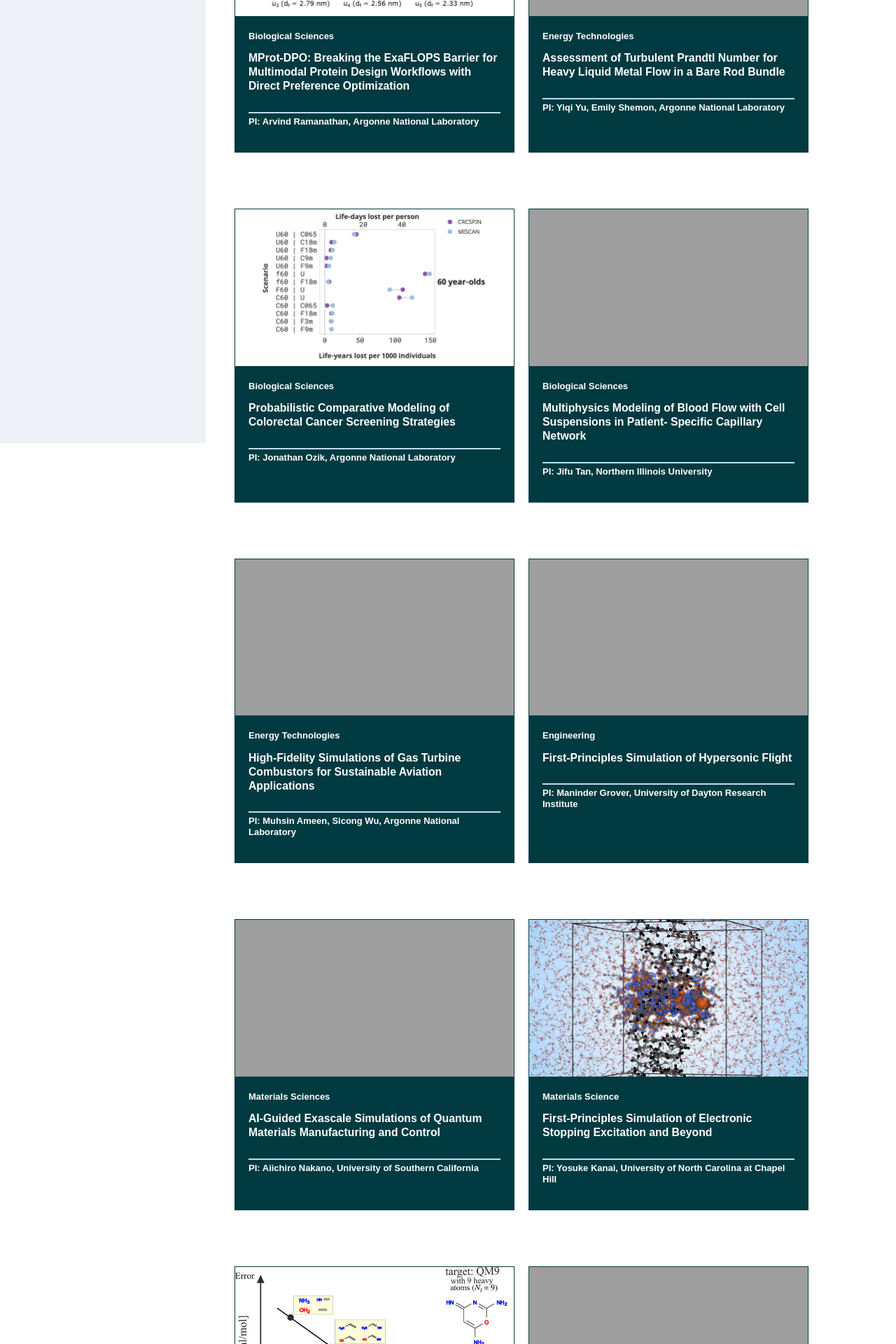
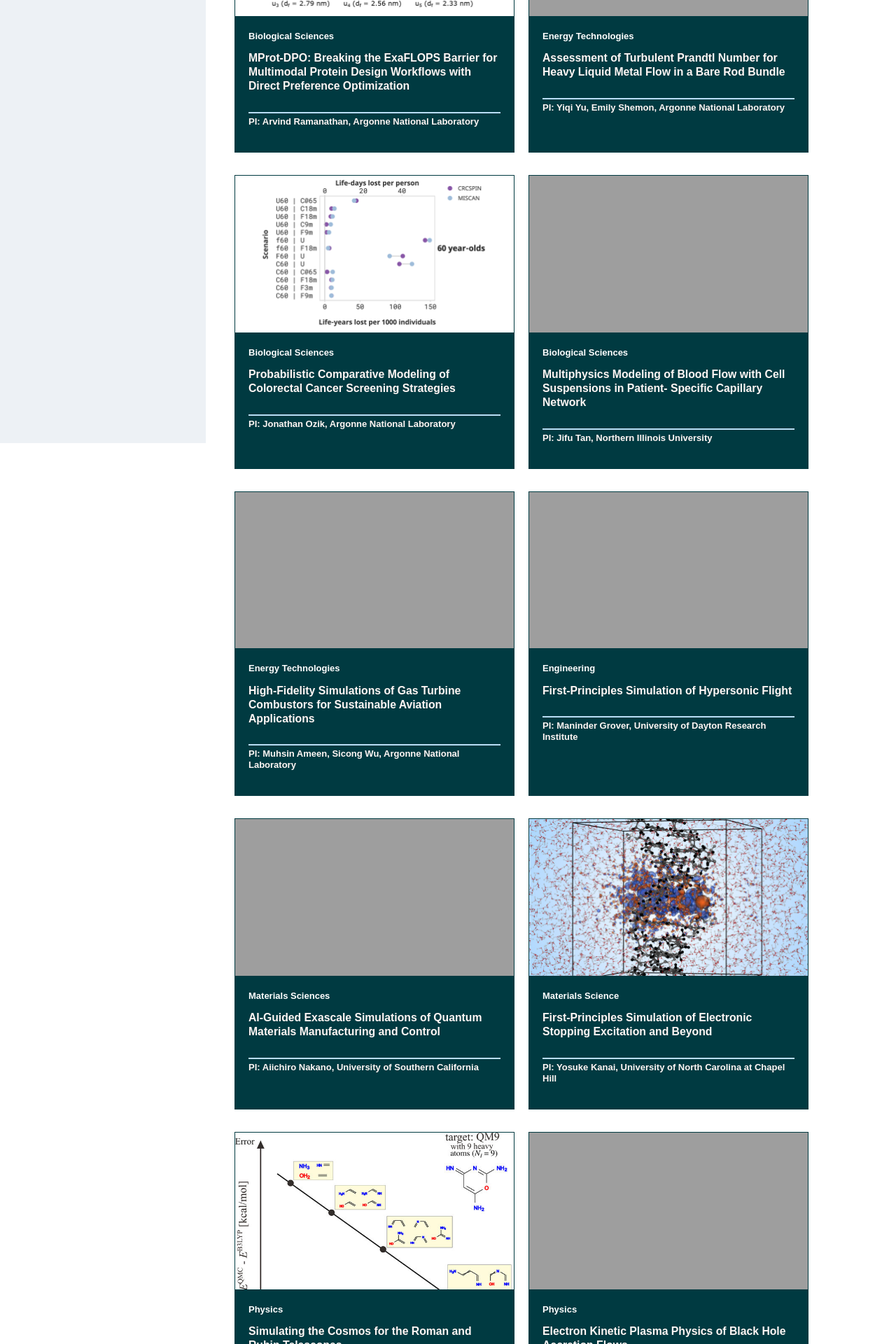
Before and after one commit to argonne-lcf/AR2024, a Jekyll site: the page built from 05_science/highlights.md, in a window 1280 px wide. Shown: the part 711-2631 px from the top of the page at 70% size. Built offline with Jekyll 4.4.1, drawn with Linux system fonts in a browser that asks for light colours; some web fonts are replaced.

Commit message:
color and spacing tweaks

```diff
--- a/_sass/template/components/_component--teasers.scss
+++ b/_sass/template/components/_component--teasers.scss
@@ -59,14 +59,14 @@
 
 	small.meta {
 		border-top: 2px solid color(blue, XX);
-		color: color(neutral, X);
+		color: color(warm, X);
 	}
 
 	.teaser {
 		background: color(green, XXXXX);
 		color: color(neutral, X);
 		transition: all .15s;
-		@include stack(lg);
+		@include stack(md);
 		grid-column: span 12;
 		@include respond-to(s){
 			grid-column: span 6;
@@ -135,7 +135,7 @@
   .teasers {
 
   	h3 {
-  		color: color(neutral, X);
+  		color: color(warm, X);
   	}
 
   }
```
Also changed, not shown: 3 other files.
